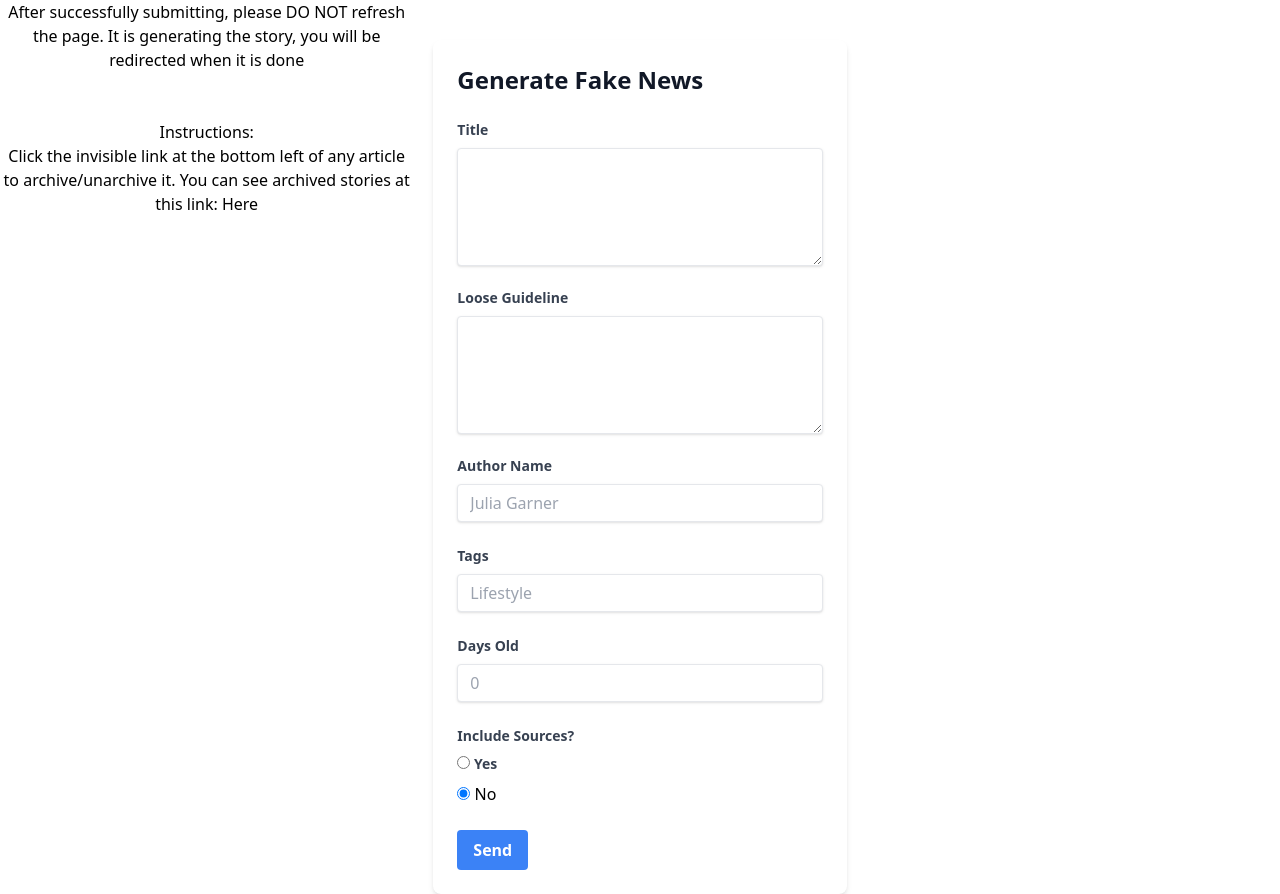
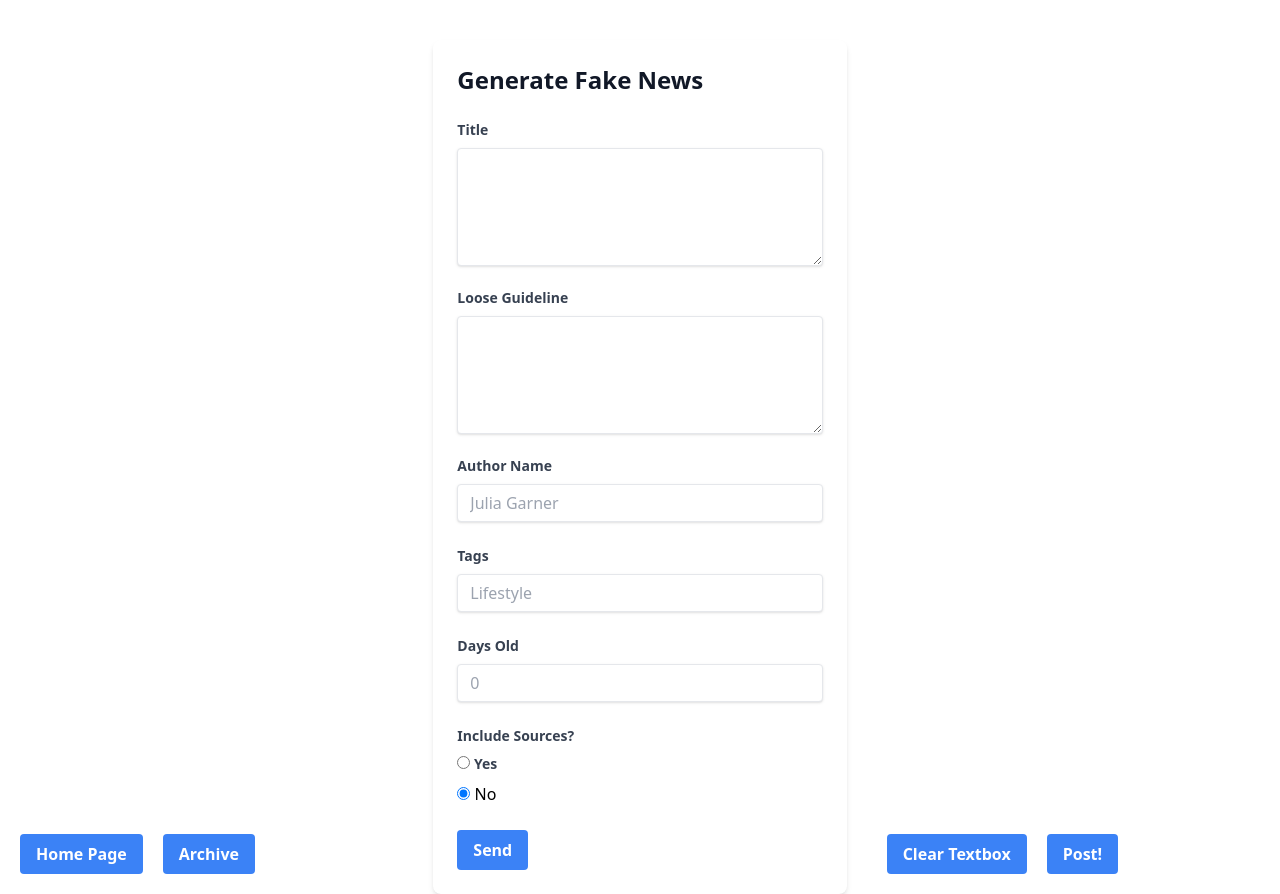
Before and after one commit to Granther/updog-news, a Flask app: page /gen_news in a window 1280 px wide. Run offline with Flask 3, Linux system fonts and the light colour scheme; some libraries are stand-ins or nearby versions.

Commit message:
Worked on sync between client and server for picking story

```diff
--- a/app.py
+++ b/app.py
@@ -1,7 +1,7 @@
-from flask import Flask, render_template, request, redirect, url_for, flash, Response, stream_with_context
+from flask import Flask, render_template, request, redirect, url_for, flash, Response, stream_with_context, jsonify
 from gen_news import GenerateNews, GenerateNewsSQL
 from dotenv import load_dotenv
-from infer import generate_news, generate_news_stream
+from infer import Infer
 from config import Config
 import re
 import os
@@ -11,6 +11,7 @@ app = Flask(__name__)
 app.secret_key = "glorp"
 config = Config()
 genSQL = GenerateNewsSQL()
+infer = Infer()
 
 def setup_env():
     try:
@@ -37,6 +38,15 @@ def gen_news():
 @app.route("/authors")
 def authors():
     return render_template("authors.html")
+
+@app.route('/post', methods=['POST'])
+def post():
+    story = request.get_json()['story']
+    print(x)
+
+    return jsonify({
+        "status": "done"
+    })
 
 @app.route('/read_form', methods=['POST'])
 def read_form():
@@ -66,7 +76,7 @@ def read_form():
     if data['tags'] == '':
         tags = config.def_tag
 
-    story = generate_news(title=data['title'], prompt=data['guideline'], add_sources=bool(data['sources']))
+    story = infer.generate_news(title=data['title'], prompt=data['guideline'], add_sources=bool(data['sources']))
     if not story:
         msg = "Error generating story, please try again"
         return render_template('gen_news.html', msg=msg)
@@ -80,12 +90,10 @@ def about():
 
 @app.route("/stream")
 def stream():
-    print("executted")
     json_str = request.args.get('formdata')
     data = json.loads(json_str)
-    print(data)
 
-    return Response(stream_with_context(generate_news_stream(title=data['title'], prompt=data['guideline'], add_sources=False)), mimetype='text/event-stream')
+    return Response(stream_with_context(infer.generate_news_stream(title=data['title'], prompt=data['guideline'], add_sources=False)), mimetype='text/event-stream')
 
 @app.route('/control/<uuid>')
 def control(uuid):
--- a/static/dist/css/output.css
+++ b/static/dist/css/output.css
@@ -596,6 +596,22 @@ video {
   position: static;
 }
 
+.absolute {
+  position: absolute;
+}
+
+.relative {
+  position: relative;
+}
+
+.bottom-0 {
+  bottom: 0px;
+}
+
+.bottom-5 {
+  bottom: 1.25rem;
+}
+
 .mx-auto {
   margin-left: auto;
   margin-right: auto;
@@ -617,6 +633,10 @@ video {
   margin-top: 2.5rem;
 }
 
+.mt-auto {
+  margin-top: auto;
+}
+
 .block {
   display: block;
 }
@@ -631,6 +651,10 @@ video {
 
 .h-16 {
   height: 4rem;
+}
+
+.h-full {
+  height: 100%;
 }
 
 .w-3\/4 {
@@ -679,24 +703,12 @@ video {
   gap: 1.25rem;
 }
 
-.self-start {
-  align-self: flex-start;
-}
-
-.self-end {
-  align-self: flex-end;
-}
-
 .rounded {
   border-radius: 0.25rem;
 }
 
 .rounded-lg {
   border-radius: 0.5rem;
-}
-
-.rounded-md {
-  border-radius: 0.375rem;
 }
 
 .rounded-b-md {
@@ -708,14 +720,14 @@ video {
   border-width: 1px;
 }
 
+.bg-blue-500 {
+  --tw-bg-opacity: 1;
+  background-color: rgb(59 130 246 / var(--tw-bg-opacity));
+}
+
 .bg-gray-600 {
   --tw-bg-opacity: 1;
   background-color: rgb(75 85 99 / var(--tw-bg-opacity));
-}
-
-.bg-blue-500 {
-  --tw-bg-opacity: 1;
-  background-color: rgb(59 130 246 / var(--tw-bg-opacity));
 }
 
 .bg-white {
@@ -723,13 +735,12 @@ video {
   background-color: rgb(255 255 255 / var(--tw-bg-opacity));
 }
 
-.bg-\[\#3e5c76\] {
-  --tw-bg-opacity: 1;
-  background-color: rgb(62 92 118 / var(--tw-bg-opacity));
+.p-6 {
+  padding: 1.5rem;
 }
 
-.p-6 {
-  padding: 1.5rem;
+.p-5 {
+  padding: 1.25rem;
 }
 
 .px-3 {
@@ -769,6 +780,11 @@ video {
   line-height: 1.25;
 }
 
+.text-black {
+  --tw-text-opacity: 1;
+  color: rgb(0 0 0 / var(--tw-text-opacity));
+}
+
 .text-gray-700 {
   --tw-text-opacity: 1;
   color: rgb(55 65 81 / var(--tw-text-opacity));
@@ -782,11 +798,6 @@ video {
 .text-white {
   --tw-text-opacity: 1;
   color: rgb(255 255 255 / var(--tw-text-opacity));
-}
-
-.text-black {
-  --tw-text-opacity: 1;
-  color: rgb(0 0 0 / var(--tw-text-opacity));
 }
 
 .shadow {
--- a/templates/gen_news.html
+++ b/templates/gen_news.html
@@ -11,17 +11,23 @@
 </head>
 
 <body class="grid grid-cols-3 gap-5">
-    <div class="w-full text-center">
-        <h3>After successfully submitting, please DO NOT refresh the page. It is generating the story, you will be
-            redirected when it is done</h3>
-        <p>{{ msg }}</p>
-        <h1>{{ status }}</h1>
-        <br><br>
-        <h4>Instructions:</h4>
-        <p>
-            Click the invisible link at the bottom left of any article to archive/unarchive it.
-            You can see archived stories at this link: <a href="{{ url_for('archive')  }}">Here</a>
-        </p>
+    <div class="relative text-center w-full h-full p-5">
+        <div class="absolute flex flex-row gap-5 items-center justify-between bottom-5">
+            <a href="{{ url_for('index') }}">
+                <button
+                    class="bg-blue-500 hover:bg-blue-700 text-white font-bold py-2 px-4 rounded focus:outline-none focus:ring-2 focus:ring-blue-500 focus:ring-opacity-50"
+                    type="submit" id="news-button">
+                    Home Page
+                </button>
+            </a>
+            <a href="{{ url_for('archive') }}">
+                <button
+                    class="bg-blue-500 hover:bg-blue-700 text-white font-bold py-2 px-4 rounded focus:outline-none focus:ring-2 focus:ring-blue-500 focus:ring-opacity-50"
+                    type="submit" id="news-button">
+                    Archive
+                </button>
+            </a>
+        </div>
     </div>
     <!-- action="{{ url_for('read_form')}}" method="post" -->
     <form class="mt-10 max-w-lg w-full mx-auto p-6 bg-white rounded-lg shadow-md" id="news-form">
@@ -33,8 +39,7 @@
             </label>
             <textarea
                 class="shadow appearance-none border rounded w-full py-2 px-3 text-gray-700 leading-tight focus:outline-none focus:ring-2 focus:ring-blue-500 focus:border-transparent"
-                id="title" name="title" rows="5">
-            </textarea>
+                id="title" name="title" rows="5"></textarea>
         </div>
 
         <div class="mb-4">
@@ -43,8 +48,7 @@
             </label>
             <textarea
                 class="shadow appearance-none border rounded w-full py-2 px-3 text-gray-700 leading-tight focus:outline-none focus:ring-2 focus:ring-blue-500 focus:border-transparent"
-                id="guideline" name="guideline" rows="5">
-            </textarea>
+                id="guideline" name="guideline" rows="5"></textarea>
         </div>
 
         <div class="mb-6">
@@ -94,27 +98,53 @@
             </button>
         </div>
     </form>
-    <div class="text-center w-full" id="preview-box">
+    <div class="relative text-center w-full h-full p-5" id="preview-box">
+        <div class="absolute flex flex-row gap-5 items-center justify-between bottom-5">
+            <form>
+                <button
+                    class="bg-blue-500 hover:bg-blue-700 text-white font-bold py-2 px-4 rounded focus:outline-none focus:ring-2 focus:ring-blue-500 focus:ring-opacity-50"
+                    type="submit" id="clear-button">
+                    Clear Textbox
+                </button>
+            </form>
+            <form onsubmit="postStory()">
+                <button
+                    class="bg-blue-500 hover:bg-blue-700 text-white font-bold py-2 px-4 rounded focus:outline-none focus:ring-2 focus:ring-blue-500 focus:ring-opacity-50"
+                    type="submit" id="post-button">
+                    Post!
+                </button>
+            </form>
+        </div>
     </div>
     <script>
         document.getElementById("news-form").addEventListener("submit", function (event) {
+            var formdata = new FormData(this);
+            formSubmit(event, formdata)
+        });
+
+        function formSubmit (event, formdata) {
             event.preventDefault(); // prevent default form submit
             const promptSubmitButton = document.getElementById("news-button");
             promptSubmitButton.disabled = true;
 
-            // Create formdata object
-            var formdata = new FormData(this);
+            readStream(formdata);
+            promptSubmitButton.disabled = false;
+        };
 
-            readStream(formdata)
-            promptSubmitButton.disabled = false
-        });
+        function removeID(id){
+            var e = document.getElementById(id);
+            if (e!==null) e.remove();
+        };
 
         function readStream(formdata) {
             const previewBox = document.getElementById('preview-box');
 
+            removeID('story')
+
             // Add an empty message div to show the streaming response
             const newMessage = document.createElement('div');
-            newMessage.className = "text-black"
+            newMessage.setAttribute("id", "story");
+            newMessage.className = "text-black";
             previewBox.appendChild(newMessage);
 
             const data = {};
@@ -124,19 +154,34 @@
 
             const jsonString = encodeURIComponent(JSON.stringify(data));
             const eventSource = new EventSource(`/stream?formdata=${jsonString}`);
-            console.log("sent")
+            console.log("sent");
 
             eventSource.onmessage = function(event) {
                 // Append the streamed data to the message div
                 newMessage.innerHTML = `${event.data}`;
-                console.log(`${event.data}`)
-                console.log("message")
+                console.log(`${event.uuid}`);
             };
 
-            eventSource.onerror = function() {
+            eventSource.onerror = function(event) {
                 // Close the connection if there's an error
+                console.log(`Closing connection due to error`);
                 eventSource.close();
             };
+        }
+
+        function postStory() {
+            event.preventDefault();
+            let story = document.getElementById('story').innerHTML;
+            console.log(`${story}`)
+
+            fetch(`{{url_for('post')}}`, {
+                method: "POST",
+                body: JSON.stringify({"story": story}),
+                headers: {
+                    'Content-Type': 'application/json'
+                },
+            }).then(response => response.json()).then(data => {
+            }).catch(error => console.error('Error', error));
         }
     </script>
 </body>
```
Also changed, not shown: infer.py (+100 -92 lines), 1 other file.
